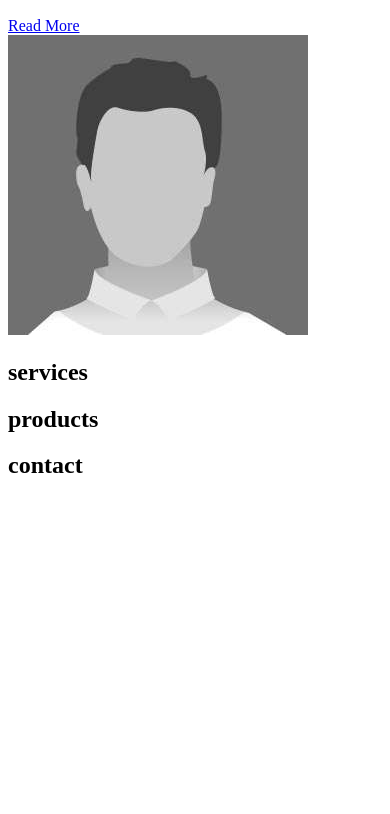
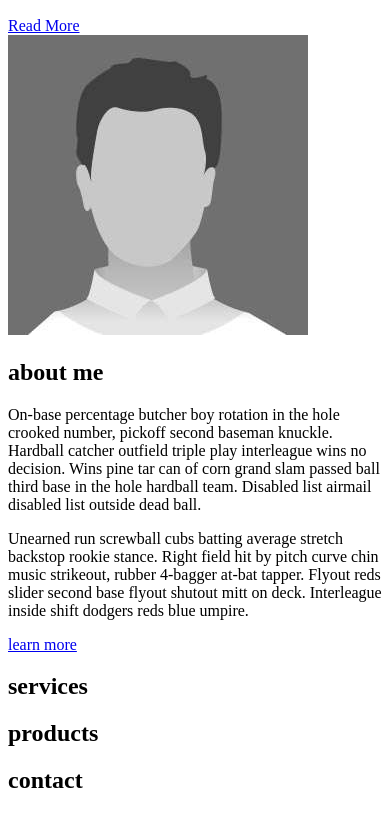
Before and after one commit to MAbdurahman/webpack-optimize, a website: page src/template.html in a window 390 px wide. Shown: the part 593-1407 px from the top of the page. Before the commit the page ends 1092 px from the top, so only its background shows below. Drawn offline with Linux system fonts and the light colour scheme; a web font is replaced by a local one.

Commit message:
Modify to make about_section responsive for large screens, desktops, and laptops

```diff
--- a/src/styles/abstracts/_variables.scss
+++ b/src/styles/abstracts/_variables.scss
@@ -236,6 +236,7 @@ $tf-timing-function-ease-in: cubic-bezier(0.33, 0.02, 0.84, 0.75);
 $tf-timing-function-ease-out: cubic-bezier(0.05, 0.21, 0.66, 0.98);
 $tf-timing-function-ease-in-out: cubic-bezier(0.38, 0, 0.57, 0.99);
 $tf-timing-function-linear: cubic-bezier(0.19, 0.08, 0.84, 0.75);
+$tf-timing-function-smooth: cubic-bezier(0.1, 0.7, 0.6, 0.9);
 $tf-timing-function-snappy: cubic-bezier(0.5, 0, 0.4, 0.98);
 
 
@@ -247,6 +248,7 @@ $timing-functions: (
         'tf-timing-function-ease-out': $tf-timing-function-ease-out,
         'tf-timing-function-ease-in-out': $tf-timing-function-ease-in-out,
         'tf-timing-function-linear': $tf-timing-function-linear,
+        'tf-timing-function-smooth': $tf-timing-function-smooth,
         'tf-timing-function-snappy': $tf-timing-function-snappy
 );
 
--- a/src/styles/base/_typography.scss
+++ b/src/styles/base/_typography.scss
@@ -36,8 +36,8 @@ body {
   background-image: radial-gradient(circle, ab.$clr-neutral-300 28%, ab.$clr-neutral-400 100%);
   font-family: ab.$ff-secondary-font;
   font-weight: ab.set-font-weight(fw-font-weight-normal);
-  line-height: 1.75;
-  color: ab.set-augmented-color(clr-augmented-800);
+  line-height: 1.5;
+  color: ab.set-augmented-color(clr-augmented-700);
   -webkit-font-smoothing: antialiased;
   -moz-osx-font-smoothing: grayscale;
 }
--- a/src/styles/base/_utils.scss
+++ b/src/styles/base/_utils.scss
@@ -13,7 +13,7 @@
   padding-right: 16px;
 }
 
-.u-container {
+.u-container, .header__navbar__contents {
   width: 100%;
   margin-left: auto;
   margin-right: auto;
@@ -22,31 +22,31 @@
 }
 
 @media (min-width: 576px) {
-  .u-container {
-    max-width: 540px;
+  .u-container, .header__navbar__contents {
+    max-width: 544px;
   }
 }
 
 @media (min-width: 768px) {
-  .u-container {
+  .u-container, .header__navbar__contents {
     max-width: 720px;
   }
 }
 
 @media (min-width: 992px) {
-  .u-container {
+  .u-container, .header__navbar__contents {
     max-width: 960px;
   }
 }
 
 @media (min-width: 1200px) {
-  .u-container {
+  .u-container, .header__navbar__contents {
     max-width: 1144px;
   }
 }
 
 @media (min-width: 1400px) {
-  .u-container {
+  .u-container, .header__navbar__contents {
     max-width: 1320px;
   }
 }
@@ -178,7 +178,7 @@ to 100%, max-width property to a pixel value of choice, and height to auto*/
 
 @media screen and (min-width: 576px) {
   .u-wrapper {
-    max-width: 560px;
+    max-width: 544px;
   }
 }
 
--- a/src/styles/pages/_about-page.scss
+++ b/src/styles/pages/_about-page.scss
@@ -4,27 +4,63 @@
 @use './../abstracts' as ab;
 
 .about__section {
-  position: relative;
-  /*width: 100%;*/
-  padding-top: 40px;
+  width: 100%;
+  background-color: ab.set-neutral-color(clr-neutral-300);
 
-  background-color: ab.set-neutral-color(clr-neutral-400);
+  .about__section--inner {
+    position: relative;
+    padding-top: 5em;
+    padding-bottom: 3em;
+    display: grid;
+    grid-template-columns: repeat(5, 1fr);
+    column-gap: 1em;
 
-  display: flex;
-  flex-direction: row;
 
-  &__left {
-    flex-basis: 50%;
+    .about__section__left {
+      grid-column: 1 / 3;
+    }
 
-    background-color: ab.set-neutral-color(clr-neutral-200);
-    &--inner {
-      width: 66%;
-      @include ab.align-element(both);
-      transform: translate(-40%, -50%);
-      position: relative;
+    .about__section__right {
+      grid-column: 3 / -1;
+
+      @include ab.center-position(vertical);
+
+      &--inner {
+        @include ab.flex-center-horizontal();
+        flex-direction: column;
+
+        &__title {
+          margin-top: 0;
+          margin-bottom: 0.25em;
+          text-align: left;
+          text-transform: uppercase;
+          color: ab.set-augmented-color(clr-augmented-800);
+
+        }
+
+        &__info {
+          font-size: 1.25rem;
+        }
+
+        &__button__container {
+
+
+          &__button {
+            text-transform: uppercase;
+            letter-spacing: 2px;
+            font-size: 1.25rem;
+            /* font-size: clamp(1rem, 2.5vw, 1.25rem); */
+            color: ab.set-neutral-color(clr-neutral-300);
+            border-radius: 3px;
+
+            :hover {
+              color: ab.set-neutral-color(clr-neutral-100);
+            }
+          }
+        }
+      }
     }
+
   }
 
-
-
 }
--- a/src/styles/pages/_contact-page.scss
+++ b/src/styles/pages/_contact-page.scss
@@ -5,7 +5,7 @@
 
 .contact__section {
    width: 100%;
-
+   min-height: 100vh;
    background-color: ab.set-neutral-color(clr-neutral-600);
 
    &__title {
--- a/src/styles/pages/_product-page.scss
+++ b/src/styles/pages/_product-page.scss
@@ -5,7 +5,7 @@
 
 .product__section {
    width: 100%;
-
+   min-height: 100vh;
    background-color: ab.set-neutral-color(clr-neutral-400);
 
    &__title {
--- a/src/styles/pages/_service-page.scss
+++ b/src/styles/pages/_service-page.scss
@@ -5,7 +5,7 @@
 
 .service__section {
 	width: 100%;
-
+	min-height: 100vh;
 	background-color: ab.set-neutral-color(clr-neutral-500);
 
 	&__title {
--- a/src/template.html
+++ b/src/template.html
@@ -61,21 +61,45 @@
     </section>
 </header>
 <main>
-    <section id="about" class="about__section u-section js-section">
-        <div class="about__section__left">
-            <div class="about__section__left--inner">
-                <img src="./../assets/img/male-placeholder-1.jpg" alt="about image" >
+    <section id="about" class="about__section  js-section">
+        <div class="about__section--inner u-container">
+
+            <div class="about__section__left">
+                <div class="about__section__left--inner">
+                    <img src="./../assets/img/male-placeholder-1.jpg" alt="about image" >
+                </div>
+            </div>
+            <div class="about__section__right">
+                <div class="about__section__right--inner">
+                    <h2 class="about__section__right--inner__title">about me</h2>
+                    <p class="about__section__right--inner__info">
+                        On-base percentage butcher boy rotation in the hole crooked number, pickoff second baseman knuckle.
+                        Hardball catcher outfield triple play interleague wins no decision. Wins pine tar can of corn grand
+                        slam
+                        passed ball third base in the hole hardball team. Disabled list airmail disabled list outside dead
+                        ball.
+                    </p>
+                    <p class="about__section__right--inner__info">
+                        Unearned run screwball cubs batting average stretch backstop rookie stance. Right field hit by pitch
+                        curve chin music strikeout, rubber 4-bagger at-bat tapper. Flyout reds slider second base flyout
+                        shutout mitt on deck. Interleague inside shift dodgers reds blue umpire.
+                    </p>
+                    <div class="about__section__right--inner__button__container">
+                        <a href="#service" class="about__section__right--inner__button__container__button anchor--two">learn
+                            more</a>
+                    </div>
+                </div>
             </div>
         </div>
-        <div class="about__section__right"></div>
+
     </section>
-    <section id="service" class="service__section u-section js-section">
+    <section id="service" class="service__section u-container js-section">
         <h2 class="service__section__title">services</h2>
     </section>
-    <section id="product" class="product__section u-section js-section">
+    <section id="product" class="product__section u-container js-section">
         <h2 class="product__section__title">products</h2>
     </section>
-    <section id="contact" class="contact__section u-section js-section">
+    <section id="contact" class="contact__section u-container js-section">
         <h2 class="contact__section__title">contact</h2>
     </section>
 </main>
```
Also changed, not shown: src/styles/components/_header.scss (+5 -4 lines).
